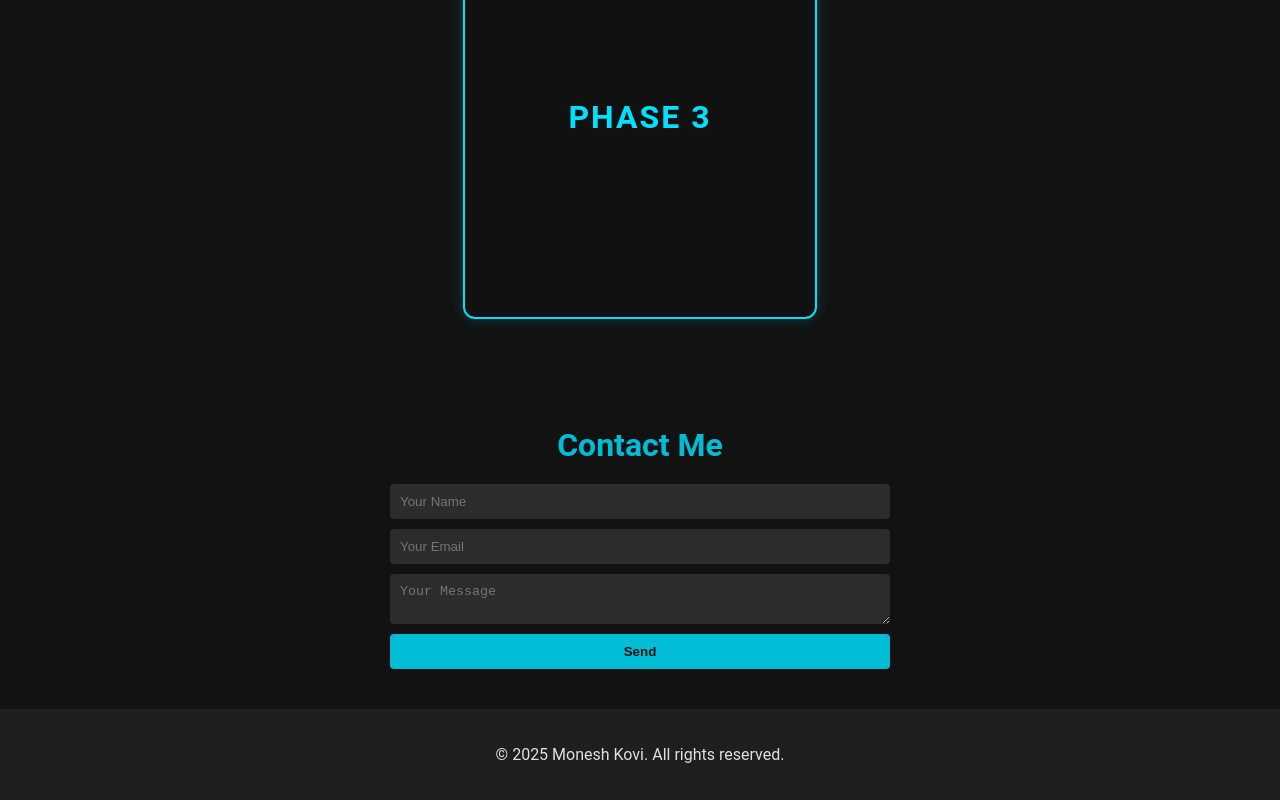
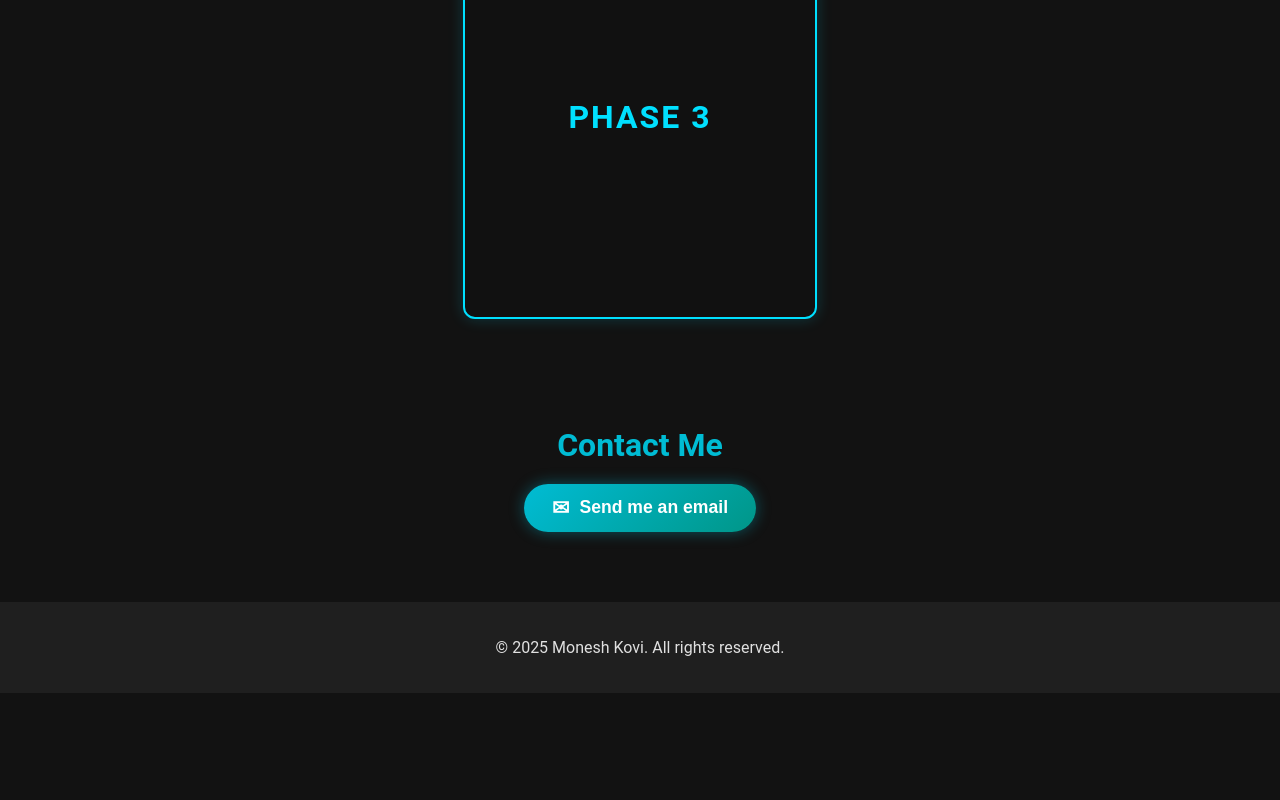
Before and after one commit to moneshkovi/portfolio, a React (Create React App) app in the folder webapp/: page / in a window 1280 px wide. Shown: the part 3903-4703 px from the top of the page. After the commit the page ends 4596 px from the top, so only its background shows below. Built offline with nearby package versions, Linux system fonts and the light colour scheme.

Commit message:
updated contact me to open default email provider

```diff
--- a/webapp/src/App.css
+++ b/webapp/src/App.css
@@ -284,36 +284,173 @@ body {
   }
 
   /* Contact */
+  .contact-options {
+    display: flex;
+    justify-content: center;
+    margin-bottom: 30px;
+  }
+
+  .email-direct-btn {
+    position: relative;
+    display: flex;
+    align-items: center;
+    justify-content: center;
+    padding: 12px 28px;
+    background: linear-gradient(135deg, #00bcd4 0%, #009688 100%);
+    color: #ffffff;
+    border: none;
+    border-radius: 50px;
+    font-size: 1.1rem;
+    font-weight: 600;
+    cursor: pointer;
+    overflow: hidden;
+    transition: transform 0.3s, box-shadow 0.3s;
+    box-shadow: 0 0 15px rgba(0, 188, 212, 0.4);
+    z-index: 1;
+  }
+
+  .email-direct-btn:hover {
+    transform: translateY(-3px);
+    box-shadow: 0 7px 20px rgba(0, 188, 212, 0.6);
+  }
+
+  .email-direct-btn:active {
+    transform: translateY(-1px);
+  }
+
+  .btn-icon {
+    margin-right: 10px;
+    font-size: 1.3rem;
+  }
+
+  .btn-glow {
+    position: absolute;
+    top: -50%;
+    left: -50%;
+    width: 200%;
+    height: 200%;
+    background: radial-gradient(circle, rgba(255, 255, 255, 0.3) 0%, transparent 70%);
+    opacity: 0;
+    transition: opacity 0.5s;
+    z-index: -1;
+    transform: translate(-50%, -50%);
+    pointer-events: none;
+  }
+
+  .email-direct-btn:hover .btn-glow {
+    opacity: 1;
+    animation: pulse 2s infinite;
+  }
+
+  @keyframes pulse {
+    0% {
+      transform: scale(0.9);
+      opacity: 0.3;
+    }
+    70% {
+      transform: scale(1.1);
+      opacity: 0.5;
+    }
+    100% {
+      transform: scale(0.9);
+      opacity: 0.3;
+    }
+  }
+
+  .contact-divider {
+    display: flex;
+    align-items: center;
+    text-align: center;
+    margin: 30px 0;
+    color: #999;
+  }
+
+  .contact-divider::before,
+  .contact-divider::after {
+    content: '';
+    flex: 1;
+    border-bottom: 1px solid #444;
+  }
+
+  .contact-divider::before {
+    margin-right: 15px;
+  }
+
+  .contact-divider::after {
+    margin-left: 15px;
+  }
+
+  .status-message {
+    text-align: center;
+    margin-bottom: 20px;
+    padding: 10px;
+    border-radius: 4px;
+  }
+
+  .status-message.success {
+    background-color: rgba(0, 188, 212, 0.2);
+    color: #00bcd4;
+  }
+
+  .status-message.error {
+    background-color: rgba(244, 67, 54, 0.2);
+    color: #f44336;
+  }
+
   .contact-form {
     display: flex;
     flex-direction: column;
-    gap: 10px;
+    gap: 14px;
     max-width: 500px;
     margin: 0 auto;
   }
 
   .contact-form input,
   .contact-form textarea {
-    padding: 10px;
-    border: none;
-    border-radius: 4px;
-    background: #2c2c2c;
+    padding: 12px;
+    border: 1px solid rgba(0, 188, 212, 0.2);
+    border-radius: 8px;
+    background: #1d1d1d;
     color: #e0e0e0;
+    transition: border-color 0.3s, box-shadow 0.3s;
+  }
+
+  .contact-form input:focus,
+  .contact-form textarea:focus {
+    outline: none;
+    border-color: #00bcd4;
+    box-shadow: 0 0 0 2px rgba(0, 188, 212, 0.2);
+  }
+
+  .contact-form textarea {
+    min-height: 150px;
+    resize: vertical;
   }
 
   .contact-form button {
     background: #00bcd4;
     color: #121212;
-    padding: 10px;
+    padding: 12px;
     border: none;
-    border-radius: 4px;
+    border-radius: 8px;
     cursor: pointer;
     font-weight: bold;
-    transition: background 0.3s;
+    transition: background 0.3s, transform 0.2s;
+    margin-top: 10px;
   }
 
   .contact-form button:hover {
-    background: #008ba3;
+    background: #00ACC1;
+    transform: translateY(-2px);
+  }
+
+  .contact-form button:active {
+    transform: translateY(0);
+  }
+
+  .contact-form button:disabled {
+    background: #666;
+    cursor: not-allowed;
   }
 
   /* Footer */
--- a/webapp/src/App.js
+++ b/webapp/src/App.js
@@ -5,6 +5,7 @@ import 'aos/dist/aos.css';
 import ReactTypingEffect from 'react-typing-effect';
 import Certifications from './Certifications';
 import Projects from './Projects';
+import Contact from './Contact';
 
 function Navbar() {
   return (
@@ -81,7 +82,6 @@ function Hero() {
   );
 }
 
-
 function About() {
   return (
     <section id="about" className="section about" data-aos="fade-up">
@@ -98,7 +98,6 @@ function Hero() {
     </section>
   );
 }
-
 
 function Experience() {
   return (
@@ -121,76 +120,14 @@ function Hero() {
   );
 }
 
-
-  function Contact() {
-    const handleSubmit = (e) => {
-      e.preventDefault();
-      const formData = {
-        name: e.target.name.value,
-        email: e.target.email.value,
-        message: e.target.message.value
-      };
-
-      // Send data to the Flask backend
-      fetch('http://localhost:5000/api/contact', {
-        method: 'POST',
-        headers: { 'Content-Type': 'application/json' },
-        body: JSON.stringify(formData)
-      })
-        .then(response => response.json())
-        .then(data => {
-          alert(data.message);
-          e.target.reset();
-        })
-        .catch(error => {
-          console.error('Error:', error);
-          alert('Something went wrong. Please try again later.');
-        });
-    };
-
-    return (
-      <section id="contact" className="section contact" data-aos="fade-up">
-        <h2>Contact Me</h2>
-        <form onSubmit={handleSubmit} className="contact-form" data-aos="fade-up" data-aos-delay="100">
-          <input
-            type="text"
-            name="name"
-            placeholder="Your Name"
-            required
-            data-aos="fade-up"
-            data-aos-delay="200"
-          />
-          <input
-            type="email"
-            name="email"
-            placeholder="Your Email"
-            required
-            data-aos="fade-up"
-            data-aos-delay="300"
-          />
-          <textarea
-            name="message"
-            placeholder="Your Message"
-            required
-            data-aos="fade-up"
-            data-aos-delay="400"
-          ></textarea>
-          <button type="submit" className="btn" data-aos="fade-up" data-aos-delay="500">
-            Send
-          </button>
-        </form>
-      </section>
-    );
-  }
-
-
 function App() {
   useEffect(() => {
     AOS.init({
       duration: 800,  // Animation duration in ms
-          once: false,     // Whether animation should happen only once
+      once: false,    // Whether animation should happen only once
     });
   }, []);
+
   return (
     <div className="App">
       <Navbar />
--- a/webapp/src/Contact.js
+++ b/webapp/src/Contact.js
@@ -1,88 +1,26 @@
 // Contact.js
-import React, { useState } from 'react';
+import React from 'react';
 
 const Contact = () => {
-  const [sending, setSending] = useState(false);
-  const [statusMessage, setStatusMessage] = useState('');
-  const [statusType, setStatusType] = useState('');
-
-  const handleSubmit = (e) => {
-    e.preventDefault();
-    setSending(true);
-    setStatusMessage('');
-
-    const formData = {
-      name: e.target.name.value,
-      email: e.target.email.value,
-      message: e.target.message.value
-    };
-
-    // Send data to the Flask backend
-    fetch('http://localhost:5001/api/contact', {
-      method: 'POST',
-      headers: { 'Content-Type': 'application/json' },
-      body: JSON.stringify(formData)
-    })
-      .then(response => response.json())
-      .then(data => {
-        setSending(false);
-        setStatusMessage(data.message);
-        setStatusType(data.status);
-
-        if (data.status === 'success') {
-          e.target.reset();
-        }
-      })
-      .catch(error => {
-        console.error('Error:', error);
-        setSending(false);
-        setStatusMessage('Something went wrong. Please try again later.');
-        setStatusType('error');
-      });
+  const handleDirectEmail = () => {
+    window.location.href = "mailto:monesh.kovi1@gmail.com?subject=Contact%20from%20Portfolio%20Website";
   };
 
   return (
     <section id="contact" className="section contact" data-aos="fade-up">
       <h2>Contact Me</h2>
-      {statusMessage && (
-        <div className={`status-message ${statusType}`}>
-          {statusMessage}
-        </div>
-      )}
-      <form onSubmit={handleSubmit} className="contact-form" data-aos="fade-up" data-aos-delay="100">
-        <input
-          type="text"
-          name="name"
-          placeholder="Your Name"
-          required
-          data-aos="fade-up"
-          data-aos-delay="200"
-        />
-        <input
-          type="email"
-          name="email"
-          placeholder="Your Email"
-          required
-          data-aos="fade-up"
-          data-aos-delay="300"
-        />
-        <textarea
-          name="message"
-          placeholder="Your Message"
-          required
-          data-aos="fade-up"
-          data-aos-delay="400"
-        ></textarea>
+      <div className="contact-options" data-aos="fade-up">
         <button
-          type="submit"
-          className="btn"
-          data-aos="fade-up"
-          data-aos-delay="500"
-          disabled={sending}
+          onClick={handleDirectEmail}
+          className="email-direct-btn"
+          data-aos="zoom-in"
+          data-aos-delay="150"
         >
-          {sending ? 'Sending...' : 'Send'}
+          <span className="btn-icon">✉</span>
+          <span className="btn-text">Send me an email</span>
+          <div className="btn-glow"></div>
         </button>
-      </form>
+      </div>
     </section>
   );
 };
```
Lines whose indentation alone changed are shown as unchanged.
